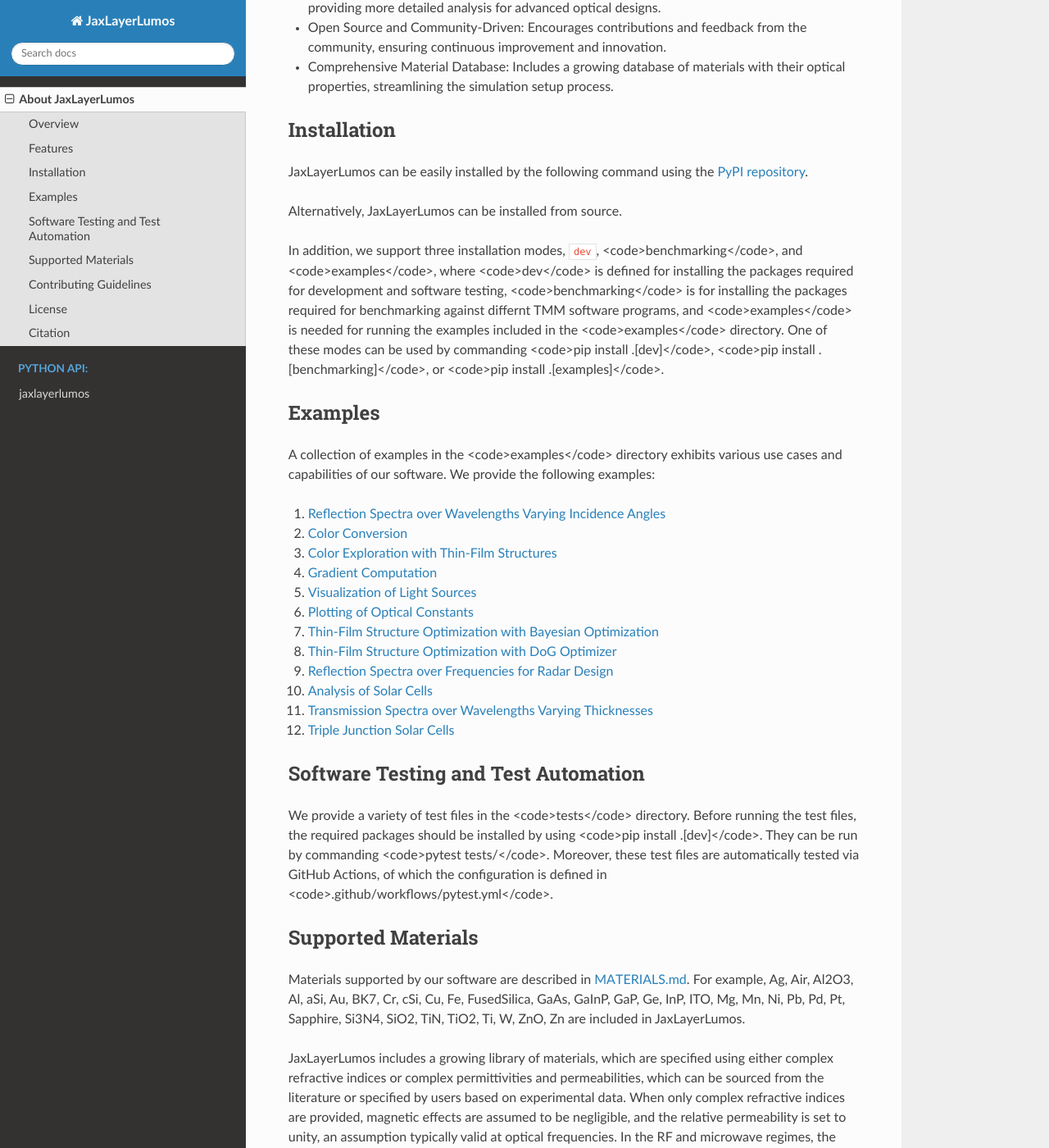
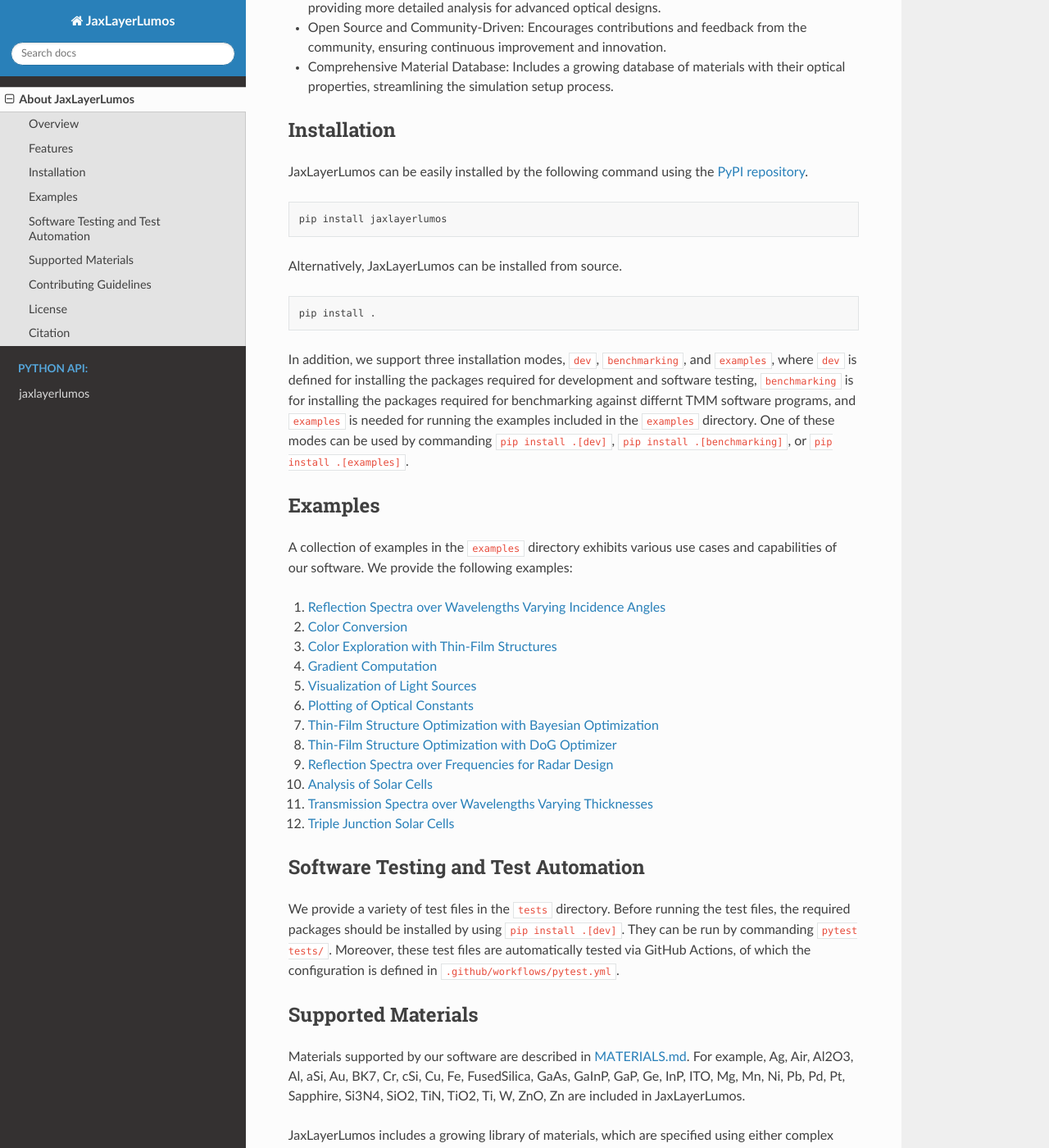
Before and after one commit to JaxLayerLumos/JaxLayerLumos, a Sphinx documentation site: the page built from docs/about/about_jaxlayerlumos.rst, in a window 1280 px wide and 1400 px high, scrolled down 658 px. Shown: the whole window at 82% size. Built offline with Sphinx 7.4.7 and the Read the Docs theme 3.1.0, drawn with Linux system fonts in a browser that asks for light colours; some of the changed text lies outside the part shown.

Commit message:
Update about_jaxlayerlumos

```diff
--- a/docs/about/about_jaxlayerlumos.rst
+++ b/docs/about/about_jaxlayerlumos.rst
@@ -23,19 +23,21 @@
 JaxLayerLumos can be easily installed by the following command using the `PyPI repository <https://pypi.org/project/jaxlayerlumos/>`_.
 
 .. code-block:: bash
+
     pip install jaxlayerlumos
 
 Alternatively, JaxLayerLumos can be installed from source.
 
 .. code-block:: bash
+
     pip install .
 
-In addition, we support three installation modes, ``dev``, <code>benchmarking</code>, and <code>examples</code>, where <code>dev</code> is defined for installing the packages required for development and software testing, <code>benchmarking</code> is for installing the packages required for benchmarking against differnt TMM software programs, and <code>examples</code> is needed for running the examples included in the <code>examples</code> directory. One of these modes can be used by commanding <code>pip install .[dev]</code>, <code>pip install .[benchmarking]</code>, or <code>pip install .[examples]</code>.
+In addition, we support three installation modes, ``dev``, ``benchmarking``, and ``examples``, where ``dev`` is defined for installing the packages required for development and software testing, ``benchmarking`` is for installing the packages required for benchmarking against differnt TMM software programs, and ``examples`` is needed for running the examples included in the ``examples`` directory. One of these modes can be used by commanding ``pip install .[dev]``, ``pip install .[benchmarking]``, or ``pip install .[examples]``.
 
 Examples
 ========
 
-A collection of examples in the <code>examples</code> directory exhibits various use cases and capabilities of our software. We provide the following examples:
+A collection of examples in the ``examples`` directory exhibits various use cases and capabilities of our software. We provide the following examples:
 
 1. `Reflection Spectra over Wavelengths Varying Incidence Angles <https://github.com/JaxLayerLumos/JaxLayerLumos/blob/main/examples/angle-variation.ipynb>`_
 2. `Color Conversion <https://github.com/JaxLayerLumos/JaxLayerLumos/blob/main/examples/color-conversion.ipynb>`_
@@ -55,7 +57,7 @@
 Software Testing and Test Automation
 ====================================
 
-We provide a variety of test files in the <code>tests</code> directory. Before running the test files, the required packages should be installed by using <code>pip install .[dev]</code>. They can be run by commanding <code>pytest tests/</code>. Moreover, these test files are automatically tested via GitHub Actions, of which the configuration is defined in <code>.github/workflows/pytest.yml</code>.
+We provide a variety of test files in the ``tests`` directory. Before running the test files, the required packages should be installed by using ``pip install .[dev]``. They can be run by commanding ``pytest tests/``. Moreover, these test files are automatically tested via GitHub Actions, of which the configuration is defined in ``.github/workflows/pytest.yml``.
 
 Supported Materials
 ===================
@@ -78,6 +80,7 @@
 ========
 
 .. code-block:: latex
+
     @misc{LiM2024jaxlayerlumos,
         title={{JaxLayerLumos}: A {JAX}-based Efficient Transfer-Matrix Method Framework for Optical Simulations},
         author={Li, Mingxuan and Kim, Jungtaek and Leu, Paul W.},
```
